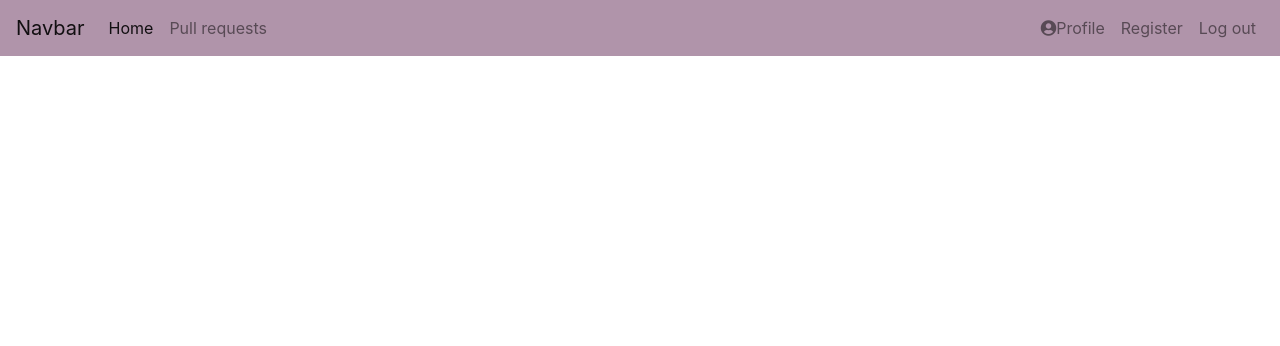
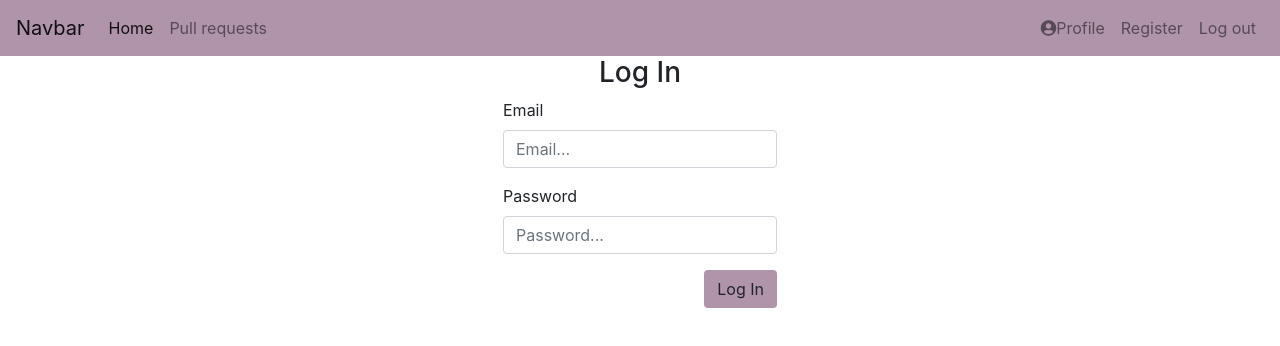
Before and after one commit to valentin-aleksandrov/peer-review-system, an Angular app in the folder client/: page /login in a window 1280 px wide. Before the commit this address led to /. Shown: the top 346 px of the page. Built offline with nearby package versions, Linux system fonts and the light colour scheme.

Commit message:
login component

```diff
--- a/client/src/app/app-routing.module.ts
+++ b/client/src/app/app-routing.module.ts
@@ -2,13 +2,14 @@ import { NgModule } from '@angular/core';
 import { Routes, RouterModule } from '@angular/router';
 import { HomeComponent } from './home/home.component';
 import { RegisterComponent } from './components/register/register.component';
+import { LoginComponent } from './components/login/login.component';
 
 const routes: Routes = [
   { path: '', redirectTo: '/home', pathMatch: 'full' },
   { path: 'home', component: HomeComponent },
   { path: 'register', component: RegisterComponent },
-  {
-    path: 'pullRequests',
+  { path: 'login', component: LoginComponent },
+  { path: 'pullRequests',
     loadChildren: './pullRequests/pull-requests.module#PullRequestsModule',
     //'./users/users.module#UsersModule',
   },
--- a/client/src/app/app.module.ts
+++ b/client/src/app/app.module.ts
@@ -8,6 +8,7 @@ import { CoreModule } from './core/core.module';
 import { HomeComponent } from './home/home.component';
 import { RegisterComponent } from './components/register/register.component';
 import { SharedModule } from './shared/shared.module';
+import { LoginComponent } from './components/login/login.component';
 
 
 @NgModule({
@@ -15,7 +16,8 @@ import { SharedModule } from './shared/shared.module';
     AppComponent,
     NavbarComponent,
     HomeComponent,
-    RegisterComponent
+    RegisterComponent,
+    LoginComponent
   ],
   imports: [
     BrowserModule,
--- /dev/null
+++ b/client/src/app/components/login/login.component.css
@@ -0,0 +1,17 @@
+.register-form{
+    box-align: center;
+    width:  50%
+
+}
+
+.btn {
+    background-color: #b094aa;
+}
+
+.h3 {
+    padding: 15px;
+}
+
+.invalid-input{
+    color:#bd0410;
+}
--- /dev/null
+++ b/client/src/app/components/login/login.component.html
@@ -0,0 +1,22 @@
+
+<h3 class="text-center">Log In</h3>
+<div class="d-flex justify-content-center align-items-center container ">
+<form [formGroup]="loginForm" (ngSubmit)="logInUser()" class="login-form">
+    <div class="form-group">
+      <label for="formGroupEmail">Email</label>
+      <input type="text" formControlName="email" class="form-control" id="formGroupEmail" placeholder="Email...">
+    </div>
+    <div *ngIf="this.loginForm.controls.email.invalid && this.isSubmitted===true" class="invalid-input">
+        Email is required!
+      </div>
+    <div class="form-group">
+      <label for="formGroupPassword">Password</label>
+      <input type="text" formControlName="password" class="form-control" id="formGroupPassword" placeholder="Password...">
+    </div>
+    <div *ngIf="this.loginForm.controls.password.invalid && this.isSubmitted===true" class="invalid-input">
+      Password is required!
+    </div>
+    <div class="form-group">
+      <button type="submit" name="submit" class="float-right btn">Log In</button>
+  </div>
+  <form>
--- /dev/null
+++ b/client/src/app/components/login/login.component.ts
@@ -0,0 +1,39 @@
+import { Component, OnInit } from '@angular/core';
+import { FormBuilder, FormGroup, Validators } from '@angular/forms';
+import { Router } from '@angular/router';
+import { AuthenticationService } from 'src/app/core/authentication.service';
+import { first } from 'rxjs/operators';
+
+@Component({
+  selector: 'app-login',
+  templateUrl: './login.component.html',
+  styleUrls: ['./login.component.css']
+})
+export class LoginComponent implements OnInit {
+
+  public loginForm: FormGroup;
+  public isSubmitted: boolean = false;
+
+  constructor(private readonly formBuilder: FormBuilder, private router: Router,
+    private authenticationService: AuthenticationService,) { }
+
+  ngOnInit() {
+    this.loginForm = this.formBuilder.group ({
+      email: ['', [Validators.required, Validators.email]],
+      password: ['', [Validators.required, Validators.pattern("(?=.*[a-z])(?=.*[A-Z])(?=.*\\d)(?=.*[@$!%*?&])[A-Za-z\\d@$!%*?&]{6,}")]]
+    });
+  }
+
+  get formControls() { return this.loginForm.controls; }
+
+  logInUser () {
+    if (this.loginForm.invalid) {
+      return;
+    }
+    this.authenticationService.login(this.loginForm.value).pipe(first()).subscribe(data => {
+      this.router.navigate(['/']);
+    })
+
+  }
+
+}
--- a/client/src/app/components/register/register.component.ts
+++ b/client/src/app/components/register/register.component.ts
@@ -34,7 +34,6 @@ export class RegisterComponent implements OnInit {
 
 registerUser() {
   this.isSubmitted = true;
-  console.log(this.registerForm.invalid);
 
   if (this.registerForm.invalid) {
     return;
--- a/client/src/app/core/authentication.service.ts
+++ b/client/src/app/core/authentication.service.ts
@@ -3,6 +3,7 @@ import { BehaviorSubject, Observable } from 'rxjs';
 import { map } from 'rxjs/operators';
 import { User } from '../models/user';
 import { HttpClient } from '@angular/common/http';
+import { JWTDecoderService } from './services/jwt-decoder.service';
 
 @Injectable({
   providedIn: 'root'
@@ -12,7 +13,7 @@ export class AuthenticationService {
   private currentUserSubject: BehaviorSubject<User>;
     public currentUser: Observable<User>;
 
-    constructor(private http: HttpClient) {
+    constructor(private http: HttpClient, private readonly jwtdecoder: JWTDecoderService ) {
         this.currentUserSubject = new BehaviorSubject<User>(JSON.parse(localStorage.getItem('currentUser')));
         this.currentUser = this.currentUserSubject.asObservable();
     }
@@ -21,23 +22,19 @@ export class AuthenticationService {
         return this.currentUserSubject.value;
     }
 
-    // public login(username: string, password: string) {
-    //     return this.http.post('http://localhost:3000/session', { username, password })
-    //     .pipe(map((user: User) => {
+    public login({email, password}) {
+        return this.http.post('http://localhost:3000/api/auth/session', { email, password })
+        .pipe(map((user: User) => {
+            if (user && user.token) {
+                localStorage.setItem('currentUser', JSON.stringify(user));
+                this.currentUserSubject.next(user);
+            }
 
-    //         if (user && user.token) {
-    //             localStorage.setItem('token', user.token);
-    //             localStorage.setItem('username', user.username);
-    //             localStorage.setItem('voted', 'false');
-    //             localStorage.setItem('role', user.role)
-    //             this.currentUserSubject.next(user);
-    //         }
-
-    //         return user;
-    //     }))
+            return user;
+        }))
 
 
-    // }
+    }
 
     register(user: User) {
 
--- a/client/src/app/models/user.ts
+++ b/client/src/app/models/user.ts
@@ -1,5 +1,6 @@
 export class User {
     id?: string;
+    token?: string;
     email: string;
     username: string;
     password: string;
```
Also changed, not shown: 1 other file (tests, documents, lock files or other folders).
